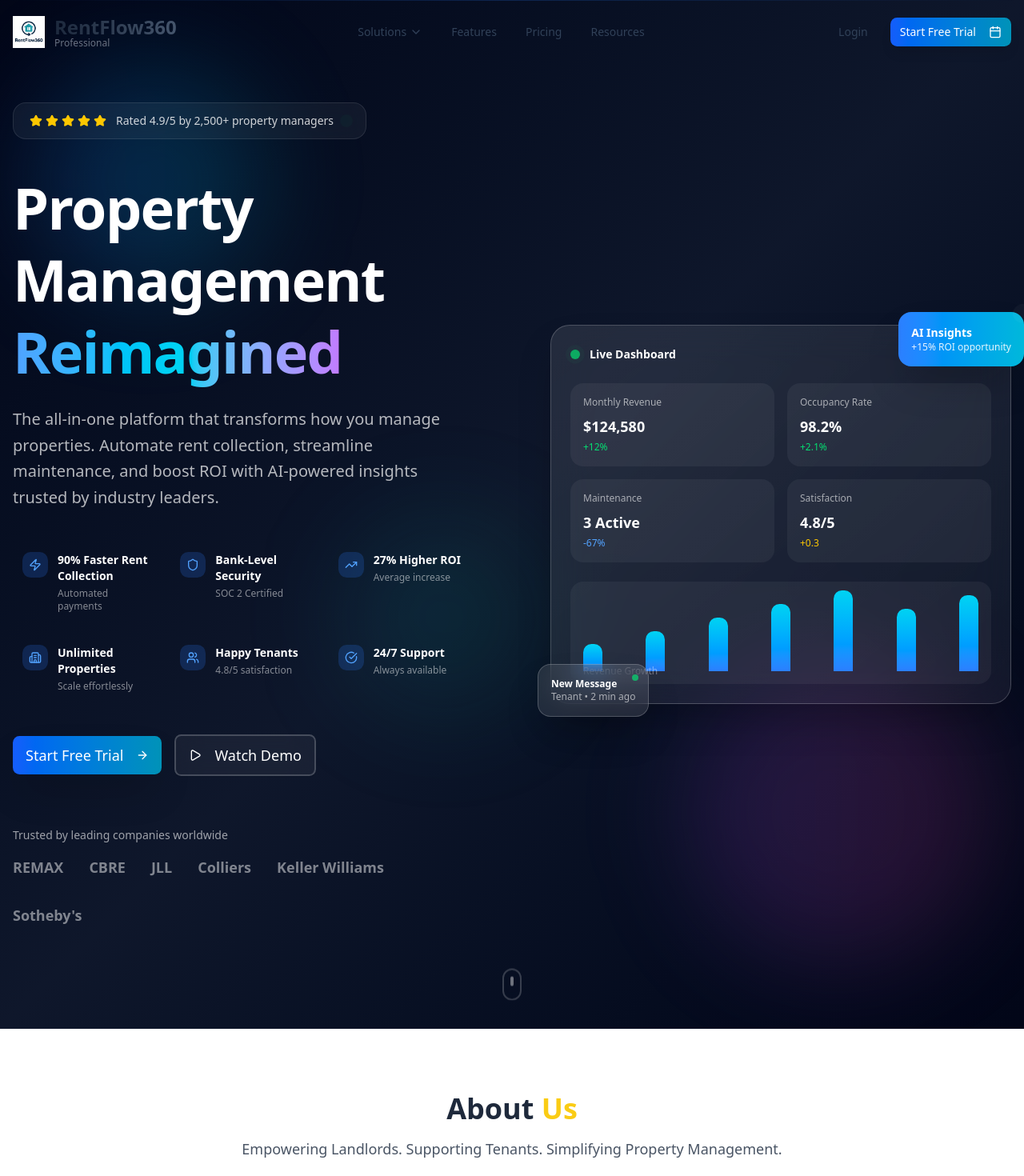
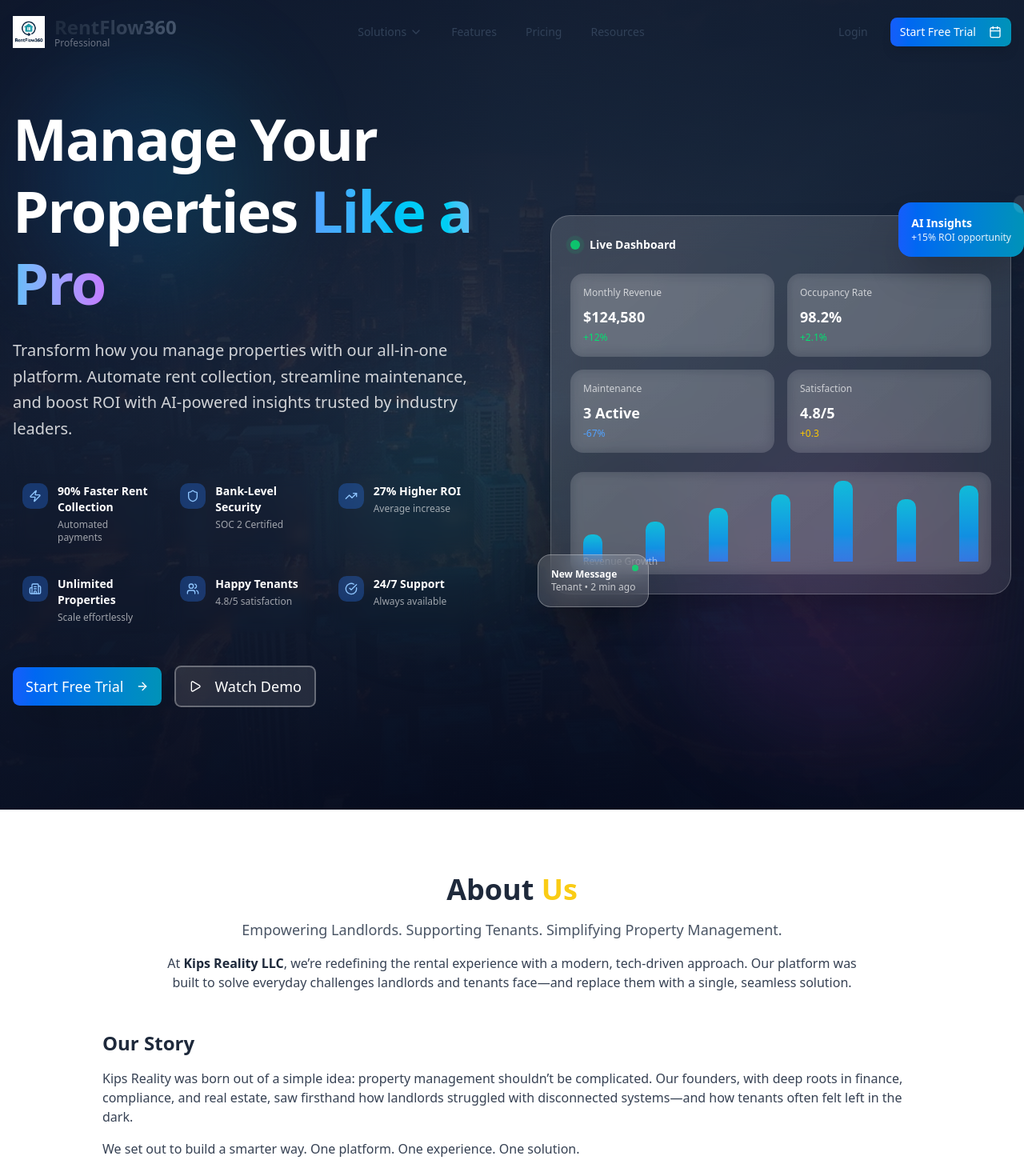
Before and after one commit to alexkemboi/kipsrealityweb, a Next.js app: page / in a window 1280 px wide. Shown: the top 1470 px of the page at 80% size. Built offline with nearby package versions, Linux system fonts and the light colour scheme.

Commit message:
Implement code changes to enhance functionality and improve performance

```diff
--- a/src/app/components/HeroSection.tsx
+++ b/src/app/components/HeroSection.tsx
@@ -1,24 +1,35 @@
 import Image from 'next/image';
 import { Button } from "@/components/ui/button";
-import { Play, ArrowRight, Star, Shield, Zap, TrendingUp, Building2, Users, CheckCircle } from "lucide-react";
+import { Play, ArrowRight, Shield, Zap, TrendingUp, Building2, Users, CheckCircle } from "lucide-react";
+import heroCityscape from "@/assets/hero-cityscape.jpg";
 
 const HeroSection = () => {
     return (
-        <section id="home" className="relative min-h-screen flex items-center justify-center overflow-hidden bg-gradient-to-br from-slate-950 via-slate-900 to-slate-950">
-            {/* Premium Background */}
+        <section id="home" className="relative min-h-screen flex items-center justify-center overflow-hidden">
             <div className="absolute inset-0 z-0">
-                {/* Animated Grid */}
+                <Image
+                    src={heroCityscape}
+                    alt="Modern city skyline representing property management"
+                    fill
+                    className="object-cover"
+                    priority
+                    quality={90}
+                />
+
+                {/* Enhanced Overlay Gradients */}
+                <div className="absolute inset-0 bg-gradient-to-br from-slate-900/95 via-slate-800/90 to-slate-900/95" />
+                <div className="absolute inset-0 bg-gradient-to-t from-slate-950/80 via-transparent to-slate-900/60" />
+                <div className="absolute inset-0 bg-gradient-to-r from-slate-900/40 via-transparent to-slate-900/40" />
+
+                {/* Animated Grid Overlay */}
                 <div className="absolute inset-0 opacity-[0.03]">
                     <div className="absolute inset-0 bg-[linear-gradient(rgba(255,255,255,0.1)_1px,transparent_1px),linear-gradient(90deg,rgba(255,255,255,0.1)_1px,transparent_1px)] bg-[size:80px_80px] [mask-image:radial-gradient(ellipse_60%_50%_at_50%_50%,black,transparent)]" />
                 </div>
 
-                {/* Floating Gradient Orbs */}
-                <div className="absolute top-20 left-10 w-72 h-72 bg-gradient-to-r from-blue-500/20 to-cyan-500/20 rounded-full blur-3xl animate-float-slow" />
-                <div className="absolute bottom-20 right-10 w-96 h-96 bg-gradient-to-r from-purple-500/15 to-pink-500/15 rounded-full blur-3xl animate-float-medium delay-2000" />
-                <div className="absolute top-1/2 left-1/3 w-64 h-64 bg-gradient-to-r from-cyan-500/10 to-emerald-500/10 rounded-full blur-3xl animate-float-slow delay-1000" />
-
-                {/* Animated Lines */}
-                <div className="absolute top-0 left-0 right-0 h-px bg-gradient-to-r from-transparent via-blue-500/30 to-transparent animate-pulse" />
+                {/* Floating Gradient Orbs - More Subtle */}
+                <div className="absolute top-20 left-10 w-72 h-72 bg-gradient-to-r from-blue-500/15 to-cyan-500/15 rounded-full blur-3xl animate-float-slow" />
+                <div className="absolute bottom-20 right-10 w-96 h-96 bg-gradient-to-r from-purple-500/10 to-pink-500/10 rounded-full blur-3xl animate-float-medium delay-2000" />
+                <div className="absolute top-1/2 left-1/3 w-64 h-64 bg-gradient-to-r from-cyan-500/8 to-emerald-500/8 rounded-full blur-3xl animate-float-slow delay-1000" />
             </div>
 
             {/* Content */}
@@ -27,29 +38,16 @@
                     <div className="grid lg:grid-cols-2 gap-16 lg:gap-24 items-center">
                         {/* Left Column - Text Content */}
                         <div className="space-y-8 lg:space-y-10">
-                            {/* Trust Badge with Animation */}
-                            <div className="inline-flex items-center gap-3 bg-white/5 backdrop-blur-lg border border-white/10 rounded-2xl px-5 py-3 animate-fade-in-up hover:bg-white/10 transition-all duration-300 cursor-pointer group">
-                                <div className="flex items-center gap-1">
-                                    {[...Array(5)].map((_, i) => (
-                                        <Star key={i} className="w-4 h-4 fill-yellow-400 text-yellow-400 group-hover:scale-110 transition-transform" />
-                                    ))}
-                                </div>
-                                <span className="font-inter text-sm text-white/80 font-medium">
-                                    Rated 4.9/5 by 2,500+ property managers
-                                </span>
-                                <div className="w-2 h-2 bg-green-400 rounded-full animate-ping" />
-                            </div>
-
                             {/* Main Headline */}
                             <div className="space-y-6">
                                 <h1 className="font-poppins font-bold text-4xl md:text-5xl lg:text-6xl xl:text-7xl text-white leading-tight tracking-tight">
-                                    Property Management{" "}
+                                    Manage Your Properties{" "}
                                     <span className="bg-gradient-to-r from-blue-400 via-cyan-400 to-purple-400 bg-clip-text text-transparent animate-gradient">
-                                        Reimagined
+                                        Like a Pro
                                     </span>
                                 </h1>
-                                <p className="font-inter text-xl text-white/70 leading-relaxed max-w-2xl">
-                                    The all-in-one platform that transforms how you manage properties. Automate rent collection, streamline maintenance, and boost ROI with AI-powered insights trusted by industry leaders.
+                                <p className="font-inter text-xl text-white/80 leading-relaxed max-w-2xl">
+                                    Transform how you manage properties with our all-in-one platform. Automate rent collection, streamline maintenance, and boost ROI with AI-powered insights trusted by industry leaders.
                                 </p>
                             </div>
 
@@ -65,16 +63,16 @@
                                 ].map((item, index) => (
                                     <div
                                         key={index}
-                                        className="flex items-start gap-3 p-3 rounded-xl hover:bg-white/5 transition-all duration-300 group cursor-pointer"
+                                        className="flex items-start gap-3 p-3 rounded-xl hover:bg-white/10 transition-all duration-300 cursor-pointer group backdrop-blur-sm"
                                     >
-                                        <div className="bg-blue-500/20 p-2 rounded-lg group-hover:bg-blue-500/30 transition-colors">
-                                            <item.icon className="w-4 h-4 text-blue-400 group-hover:scale-110 transition-transform" />
+                                        <div className="bg-blue-500/30 p-2 rounded-lg group-hover:bg-blue-500/40 transition-colors">
+                                            <item.icon className="w-4 h-4 text-blue-300 group-hover:scale-110 transition-transform" />
                                         </div>
                                         <div>
                                             <div className="font-inter font-semibold text-white text-sm">
                                                 {item.text}
                                             </div>
-                                            <div className="font-inter text-white/50 text-xs mt-1">
+                                            <div className="font-inter text-white/60 text-xs mt-1">
                                                 {item.subtext}
                                             </div>
                                         </div>
@@ -95,33 +93,18 @@
                                 <Button
                                     size="lg"
                                     variant="outline"
-                                    className="font-inter text-lg px-8 py-6 bg-white/5 backdrop-blur-lg border-2 border-white/20 text-white hover:bg-white/10 hover:border-white/30 hover:scale-105 transition-all duration-300 group"
+                                    className="font-inter text-lg px-8 py-6 bg-white/10 backdrop-blur-lg border-2 border-white/30 text-white hover:bg-white/20 hover:border-white/40 hover:scale-105 transition-all duration-300 group"
                                 >
                                     <Play className="mr-2 w-5 h-5 group-hover:scale-110 transition-transform" />
                                     Watch Demo
                                 </Button>
                             </div>
-
-                            {/* Trust Indicators */}
-                            <div className="pt-6">
-                                <p className="font-inter text-sm text-white/60 mb-4">Trusted by leading companies worldwide</p>
-                                <div className="flex items-center gap-8 opacity-80 flex-wrap">
-                                    {["REMAX", "CBRE", "JLL", "Colliers", "Keller Williams", "Sotheby's"].map((company, index) => (
-                                        <div
-                                            key={index}
-                                            className="text-white/60 font-semibold text-lg hover:text-white/80 transition-colors duration-300 cursor-pointer"
-                                        >
-                                            {company}
-                                        </div>
-                                    ))}
-                                </div>
-                            </div>
                         </div>
 
-                        {/* Right Column - Premium Dashboard */}
+                        {/* Right Column - Dashboard */}
                         <div className="relative">
                             {/* Main Dashboard Card */}
-                            <div className="relative bg-gradient-to-br from-white/10 to-white/5 backdrop-blur-xl border border-white/20 rounded-3xl p-6 shadow-2xl hover:shadow-3xl transition-all duration-500 hover:scale-[1.02]">
+                            <div className="relative bg-gradient-to-br from-white/15 to-white/10 backdrop-blur-xl border border-white/20 rounded-3xl p-6 shadow-2xl hover:shadow-3xl transition-all duration-500 hover:scale-[1.02]">
                                 {/* Dashboard Header */}
                                 <div className="flex items-center justify-between mb-6">
                                     <div className="flex items-center gap-3">
@@ -131,7 +114,7 @@
                                         </div>
                                         <span className="font-inter text-white text-sm font-semibold">Live Dashboard</span>
                                     </div>
-                                    <div className="text-white/60 text-xs bg-white/10 px-2 py-1 rounded-lg">Live</div>
+                                    <div className="text-white/70 text-xs bg-white/20 px-2 py-1 rounded-lg">Live</div>
                                 </div>
 
                                 {/* Stats Grid */}
@@ -144,9 +127,9 @@
                                     ].map((stat, index) => (
                                         <div
                                             key={index}
-                                            className="bg-white/5 rounded-2xl p-4 hover:bg-white/10 transition-all duration-300 cursor-pointer group"
+                                            className="bg-white/10 rounded-2xl p-4 hover:bg-white/15 transition-all duration-300 cursor-pointer group backdrop-blur-sm"
                                         >
-                                            <div className="text-white/60 text-xs font-inter mb-2">{stat.label}</div>
+                                            <div className="text-white/70 text-xs font-inter mb-2">{stat.label}</div>
                                             <div className="text-white font-bold text-lg mb-1 group-hover:scale-105 transition-transform">
                                                 {stat.value}
                                             </div>
@@ -158,45 +141,36 @@
                                 </div>
 
                                 {/* Chart Visualization */}
-                                <div className="bg-white/5 rounded-2xl p-4 h-32 relative overflow-hidden">
+                                <div className="bg-white/10 rounded-2xl p-4 h-32 relative overflow-hidden backdrop-blur-sm">
                                     {/* Simulated Chart */}
                                     <div className="absolute inset-0 flex items-end justify-between px-4 pb-4">
                                         {[30, 45, 60, 75, 90, 70, 85].map((height, index) => (
                                             <div
                                                 key={index}
-                                                className="w-6 bg-gradient-to-t from-blue-500 to-cyan-400 rounded-t-lg transition-all duration-500 hover:scale-y-110"
+                                                className="w-6 bg-gradient-to-t from-blue-500/80 to-cyan-400/80 rounded-t-lg transition-all duration-500 hover:scale-y-110"
                                                 style={{ height: `${height}%` }}
                                             />
                                         ))}
                                     </div>
-                                    <div className="absolute bottom-2 left-4 text-white/40 text-xs font-inter">
+                                    <div className="absolute bottom-2 left-4 text-white/50 text-xs font-inter">
                                         Revenue Growth
                                     </div>
                                 </div>
                             </div>
 
                             {/* Floating Notification Cards */}
-                            <div className="absolute -top-4 -right-4 bg-gradient-to-r from-blue-500 to-cyan-500 rounded-2xl p-4 shadow-2xl animate-float-slow hover:scale-105 transition-transform duration-300 cursor-pointer group">
+                            <div className="absolute -top-4 -right-4 bg-gradient-to-r from-blue-600 to-cyan-600 rounded-2xl p-4 shadow-2xl animate-float-slow hover:scale-105 transition-transform duration-300 cursor-pointer group backdrop-blur-sm">
                                 <div className="text-white font-bold text-sm">AI Insights</div>
                                 <div className="text-white/90 text-xs">+15% ROI opportunity</div>
                                 <div className="absolute -top-1 -right-1 w-3 h-3 bg-white rounded-full animate-ping" />
                             </div>
 
-                            <div className="absolute -bottom-4 -left-4 bg-white/10 backdrop-blur-lg border border-white/20 rounded-2xl p-4 shadow-2xl animate-float-medium hover:scale-105 transition-transform duration-300 cursor-pointer group">
+                            <div className="absolute -bottom-4 -left-4 bg-white/15 backdrop-blur-lg border border-white/30 rounded-2xl p-4 shadow-2xl animate-float-medium hover:scale-105 transition-transform duration-300 cursor-pointer group">
                                 <div className="text-white font-bold text-xs">New Message</div>
-                                <div className="text-white/60 text-xs">Tenant • 2 min ago</div>
+                                <div className="text-white/70 text-xs">Tenant • 2 min ago</div>
                                 <div className="absolute top-3 right-3 w-2 h-2 bg-green-400 rounded-full animate-pulse" />
                             </div>
                         </div>
-                    </div>
-                </div>
-            </div>
-
-            {/* Scroll Indicator */}
-            <div className="absolute bottom-8 left-1/2 transform -translate-x-1/2 z-20">
-                <div className="animate-bounce">
-                    <div className="w-6 h-10 border-2 border-white/20 rounded-full flex justify-center backdrop-blur-sm">
-                        <div className="w-1 h-3 bg-white/60 rounded-full mt-2 animate-pulse" />
                     </div>
                 </div>
             </div>
```
Also changed, not shown: src/assets/hero-cityscape.jpg (added).
